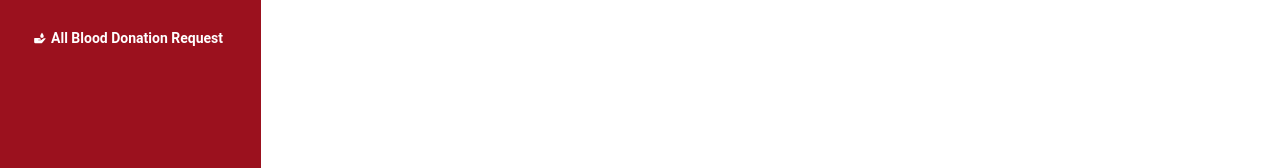
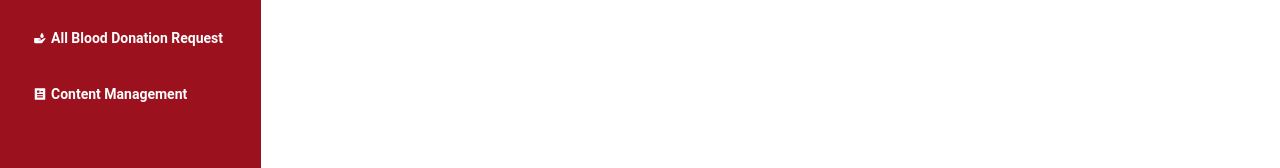
Before and after one commit to tisabbir/give-life-client, a React (Vite) app: page /dashboard in a window 1280 px wide. Shown: the part 306-474 px from the top of the page. Built offline with nearby package versions, Linux system fonts and the light colour scheme; no server answers; sample sign-in values are in the browser's storage.

Commit message:
jodit editor added

```diff
--- a/package.json
+++ b/package.json
@@ -13,6 +13,8 @@
     "@tanstack/react-query": "^5.40.1",
     "axios": "^1.7.2",
     "firebase": "^10.12.2",
+    "jodit-pro-react": "^4.1.13",
+    "jodit-react": "^4.1.2",
     "localforage": "^1.10.0",
     "match-sorter": "^6.3.4",
     "react": "^18.2.0",
--- a/src/Layout/Dashboard.jsx
+++ b/src/Layout/Dashboard.jsx
@@ -2,6 +2,7 @@ import { FaHouse, FaPeopleGroup, FaPerson } from "react-icons/fa6";
 import { IoIosAddCircle } from "react-icons/io";
 import { NavLink, Outlet } from "react-router-dom";
 import { BiSolidDonateBlood } from "react-icons/bi";
+import { RiArticleFill } from "react-icons/ri";
 
 const Dashboard = () => {
   return (
@@ -72,6 +73,20 @@ const Dashboard = () => {
           {" "}
           <BiSolidDonateBlood /> All Blood Donation Request
         </NavLink>
+        <NavLink
+          style={({ isActive }) => {
+            return {
+              fontWeight: isActive ? "bold" : "",
+              color: isActive ? "#9B111E" : "white",
+              backgroundColor: isActive ? "white" : "",
+            };
+          }}
+          to={"/dashboard/content-management"}
+          className=" btn btn-ghost flex justify-start items-center gap-1 "
+        >
+          {" "}
+          <RiArticleFill /> Content Management
+        </NavLink>
 
       </div>
       <div className="pt-24 w-full">
--- /dev/null
+++ b/src/Pages/Dashboard/ContentManagement/AddBlog/AddBlog.jsx
@@ -0,0 +1,15 @@
+import JoditEditor from 'jodit-pro-react';
+const defaultConfig = {
+	license: '%LICENSE_KEY%'
+};
+
+const AddBlog = () => {
+
+
+
+    return (
+        <JoditEditor config={defaultConfig} />
+    );
+};
+
+export default AddBlog;
--- /dev/null
+++ b/src/Pages/Dashboard/ContentManagement/ContentManagement.jsx
@@ -0,0 +1,13 @@
+import { Link } from "react-router-dom";
+import PrimaryBtn from "../../../Components/PrimaryButton/PrimaryBtn";
+
+
+const ContentManagement = () => {
+    return (
+        <div>
+            <Link to={'/dashboard/content-management/add-blog'} className="flex justify-end mr-4"><PrimaryBtn btnText={'Add Blog'} /></Link>
+        </div>
+    );
+};
+
+export default ContentManagement;
```
Also changed, not shown: src/Routes/router.jsx (+12 -2 lines), 1 other file (tests, documents, lock files or other folders).
